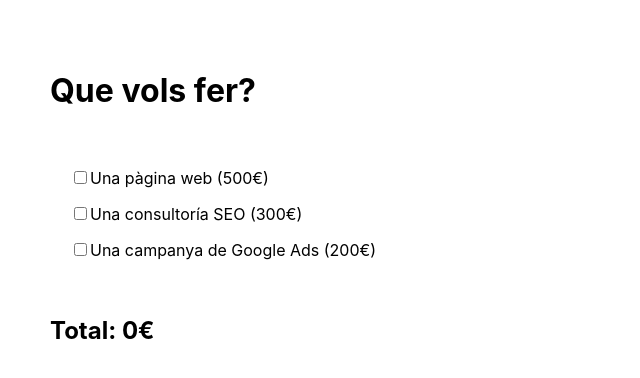
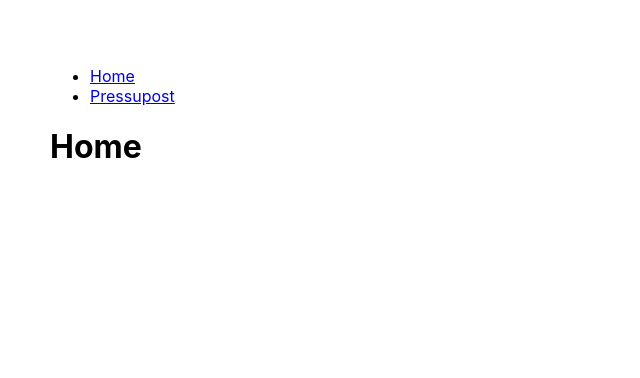
Before and after one commit to rubennp/ita-s7-pressupost, a React (Create React App) app: page / in a window 1280 px wide. Shown: the top 378 px of the page, without its empty margins (0-640 px from the left). Built offline with nearby package versions, Linux system fonts and the light colour scheme.

Commit message:
Added basic routing and navigation

```diff
--- a/package.json
+++ b/package.json
@@ -8,6 +8,7 @@
     "@testing-library/user-event": "^12.8.3",
     "react": "^17.0.2",
     "react-dom": "^17.0.2",
+    "react-router-dom": "^5.2.0",
     "react-scripts": "4.0.3",
     "styled-components": "^5.3.0",
     "web-vitals": "^1.1.2"
--- a/src/components/App/App.js
+++ b/src/components/App/App.js
@@ -1,4 +1,10 @@
 import React, { useEffect, useState } from 'react';
+import {
+  BrowserRouter as Router,
+  Switch,
+  Route,
+  Link,
+} from 'react-router-dom';
 
 // components
 import Panell from '../Panell';
@@ -8,6 +14,40 @@
 import { Pressupost } from './App.styled';
 
 function App() {
+  return (
+    <div className="App">
+      <GlobalStyle />
+      <Router>
+        <ul>
+          <li>
+            <Link to="/">Home</Link>
+          </li>
+          <li>
+            <Link to="/pressupost">Pressupost</Link>
+          </li>
+        </ul>
+        <Switch>
+          <Route exact path="/">
+            <Home />
+          </Route>
+          <Route path="/pressupost">
+            <PagPressupost />
+          </Route>
+        </Switch>
+      </Router>
+    </div>
+  );
+};
+
+const Home = () => {
+  return (
+    <div>
+      <h1>Home</h1>
+    </div>
+  );
+};
+
+const PagPressupost = () => {
   const [pressupost, setPressupost] = useState(
     {
       web: false,
@@ -53,8 +93,7 @@
   },[pressupost]);
 
   return (
-    <div className="App">
-      <GlobalStyle />
+    <div>
       <h1>Que vols fer?</h1>
       <Pressupost>
         <p><label><input checked={pressupost.web} type="checkbox" onChange={(e) => setPressupost({...pressupost, web: e.target.checked, nPags: 1, nIdiomes: 1}) } />Una pàgina web (500€)</label></p>
@@ -65,6 +104,6 @@
       <h2>Total: {total}€</h2>
     </div>
   );
-}
+};
 
 export default App;
```
Also changed, not shown: 1 other file (tests, documents, lock files or other folders).
